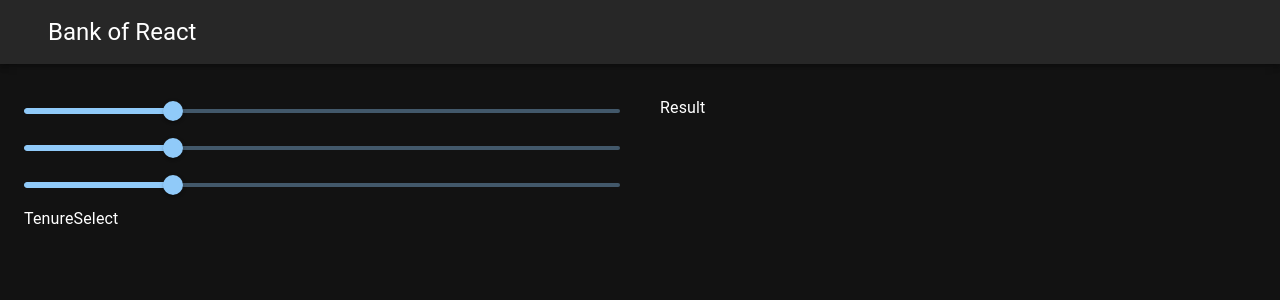
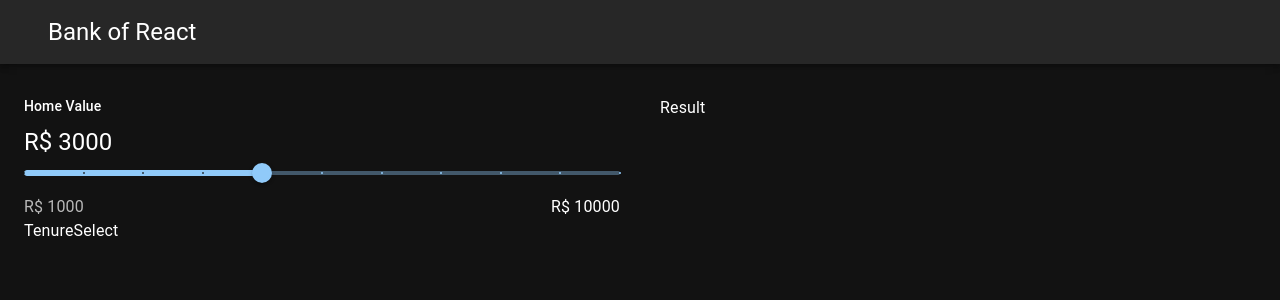
Before and after one commit to thePaulCode/mortgage-calculator, a React (Create React App) app: page / in a window 1280 px wide. Shown: the top 300 px of the page. Built offline with nearby package versions, Linux system fonts and the light colour scheme.

Commit message:
Desenvolvimento do sliderComponent

```diff
--- a/src/components/SliderSelect.js
+++ b/src/components/SliderSelect.js
@@ -4,9 +4,8 @@ import SliderComponent from './common/SliderComponent'
 const SliderSelect = () => {
   return (
     <>
-      <SliderComponent />
-      <SliderComponent />
-      <SliderComponent />
+      <SliderComponent min={0} max={50} defaultValue={20} step={5} onChange={(e, value)=>console.log(value)}/>
+
     </>
   )
 }
--- a/src/components/common/SliderComponent.js
+++ b/src/components/common/SliderComponent.js
@@ -1,10 +1,33 @@
-import React from 'react'
+import React, { Fragment } from 'react'
 import Slider from '@mui/material/Slider';
+import { Stack, Typography } from '@mui/material';
 
-const SliderComponent = () => {
+// Props Destructuring
+const SliderComponent = ({ defaultValue, min, max, step, onChange, value }) => {
   return (
-    <Slider defaultValue={150} min={100}  max={300} aria-label="Default" valueLabelDisplay="auto" />
-  )
-}
+
+    <Fragment>
+      {/* React.Fragment fake DOM */}
+      <Stack gap={1}>
+        <Typography variant='subtitle2'> Home Value </Typography>
+        <Typography variant='h5'> R$ 3000 </Typography>
+      </Stack>
+      <Slider defaultValue={defaultValue}
+        min={min}
+        max={max}
+        aria-label="Default"
+        valueLabelDisplay="auto"
+        marks
+        step={step}
+        onChange={onChange}
+        value={value}
+      />
+      <Stack direction='row' gap={1} justifyContent={'space-between'}>
+      <Typography color='text.secondary'> R$ 1000 </Typography>
+      <Typography> R$ 10000 </Typography>
+      </Stack>
+    </Fragment>
+  );
+};
 
 export default SliderComponent
```
